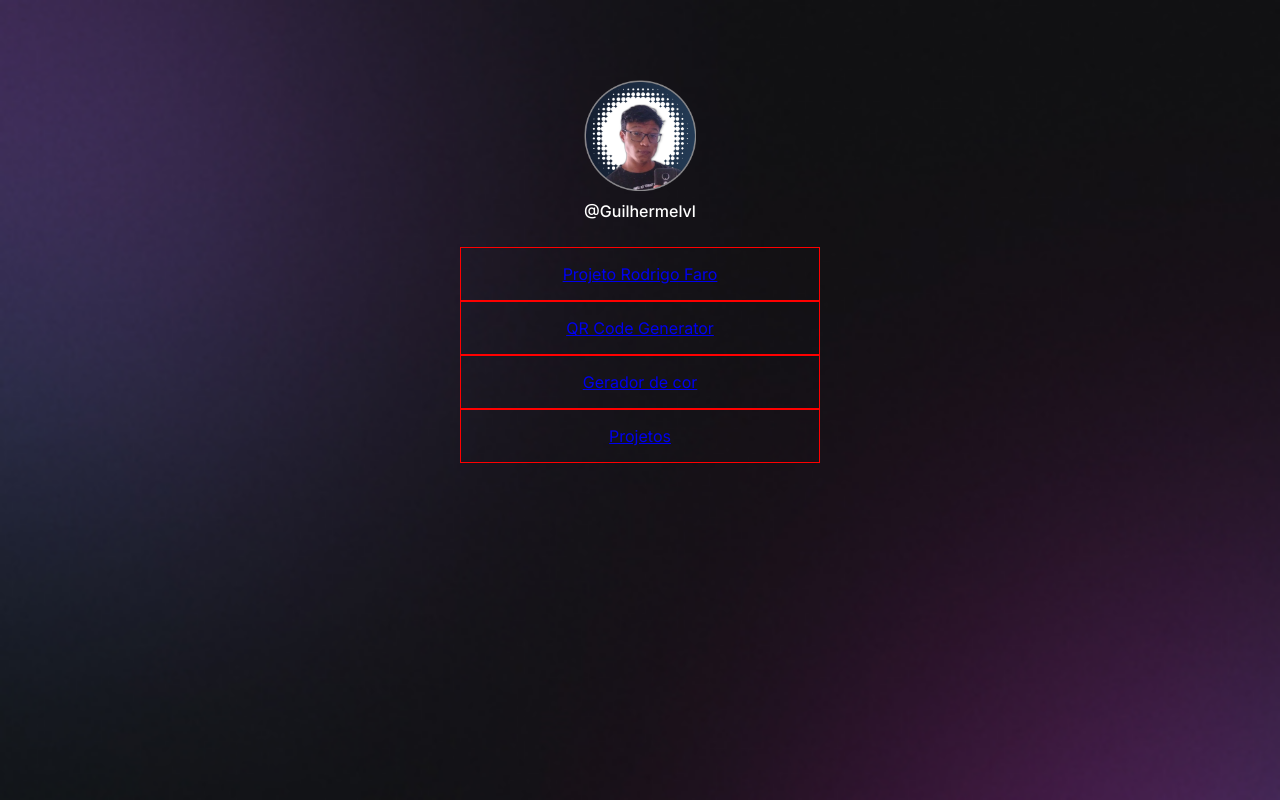
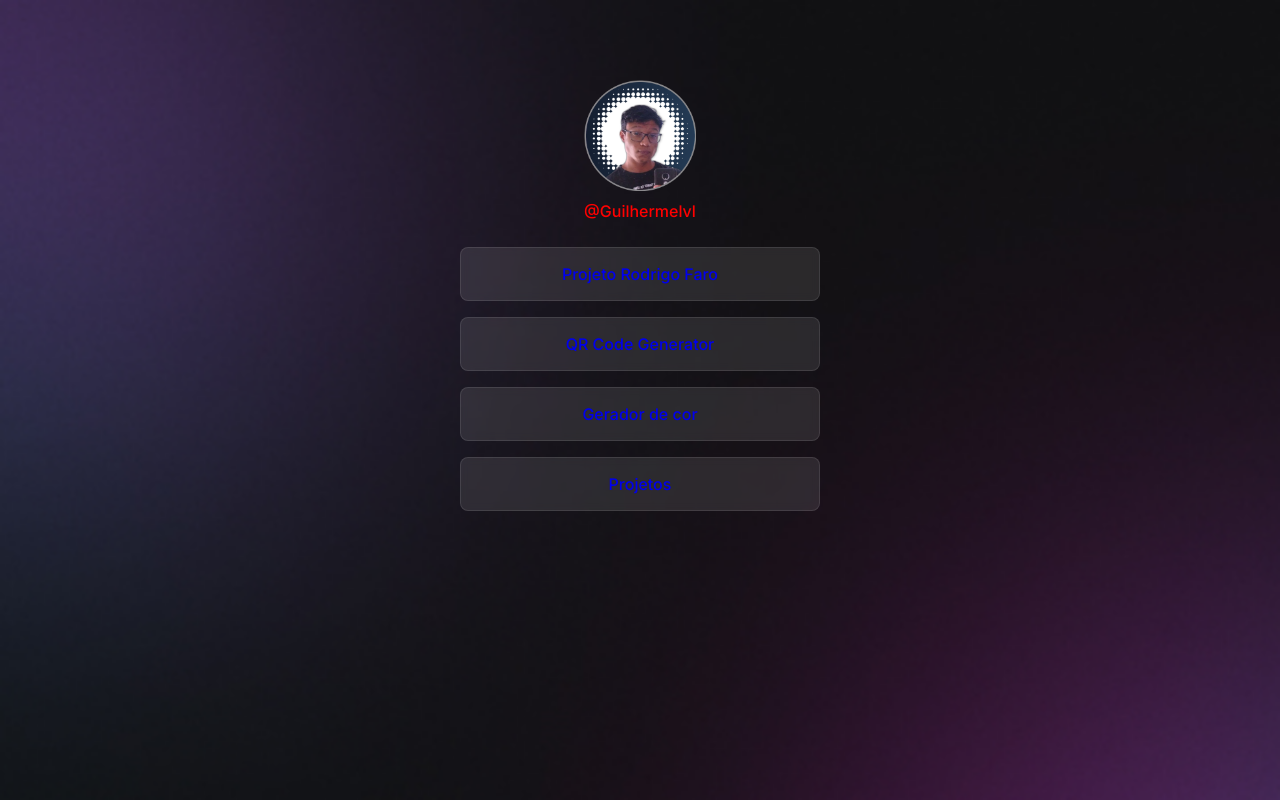
Before and after one commit to GuilhermeLVL/YouTube_Projetos, a plain HTML site: page 13- DevLinks/index.html in a window 1280 px wide. Drawn offline with Linux system fonts and the light colour scheme.

Commit message:
Update style.css

```diff
--- a/13- DevLinks/style.css
+++ b/13- DevLinks/style.css
@@ -17,7 +17,7 @@ body{
 
     font-family: 'Inter', sans-serif;
 
-    color: white;
+    animation: coresRGB  5s linear infinite;
 }
 #container{
     padding-top: 56px;
@@ -52,14 +52,60 @@ body{
 
 ul{
     list-style: none;
+    display: flex;
+    flex-direction: column;
+    gap: 16px;
 }
-ul li{
-    border: 1px solid red;
-}
+
 
 ul li a{
 display: flex;
 align-items: center;
 justify-content: center;
+
 padding: 16px 24px ;
+
+
+background:rgba(255, 255, 255, 0.1) ;
+border:1px solid rgba(255, 255, 255, 0.1);
+border-radius: 8px;
+
+backdrop-filter: blur(4px);
+-webkit-backdrop-filter: blur(4px);
+
+text-decoration: none;
+font-weight: 500;
+
+transition: background 0.5;
 }
+
+/*HOUVER FAZ COM QUE AO PASSAR COM O MOUSE POR CIMA OCORRA UMA ACAO */
+ul li a:hover{
+    background: rgba(255, 255, 255, 0.1);
+    border: 1px solid white;
+}
+
+
+
+
+
+
+
+
+
+
+
+@keyframes coresRGB{
+    0% {
+       color: rgb(255, 0, 0);
+    }
+    33% {
+        color: rgb(0, 72, 255);
+      }
+      66% {
+        color: rgb(0, 221, 4);
+      }
+    100% {
+      color: rgb(255, 0, 0);
+    }
+  }
```
